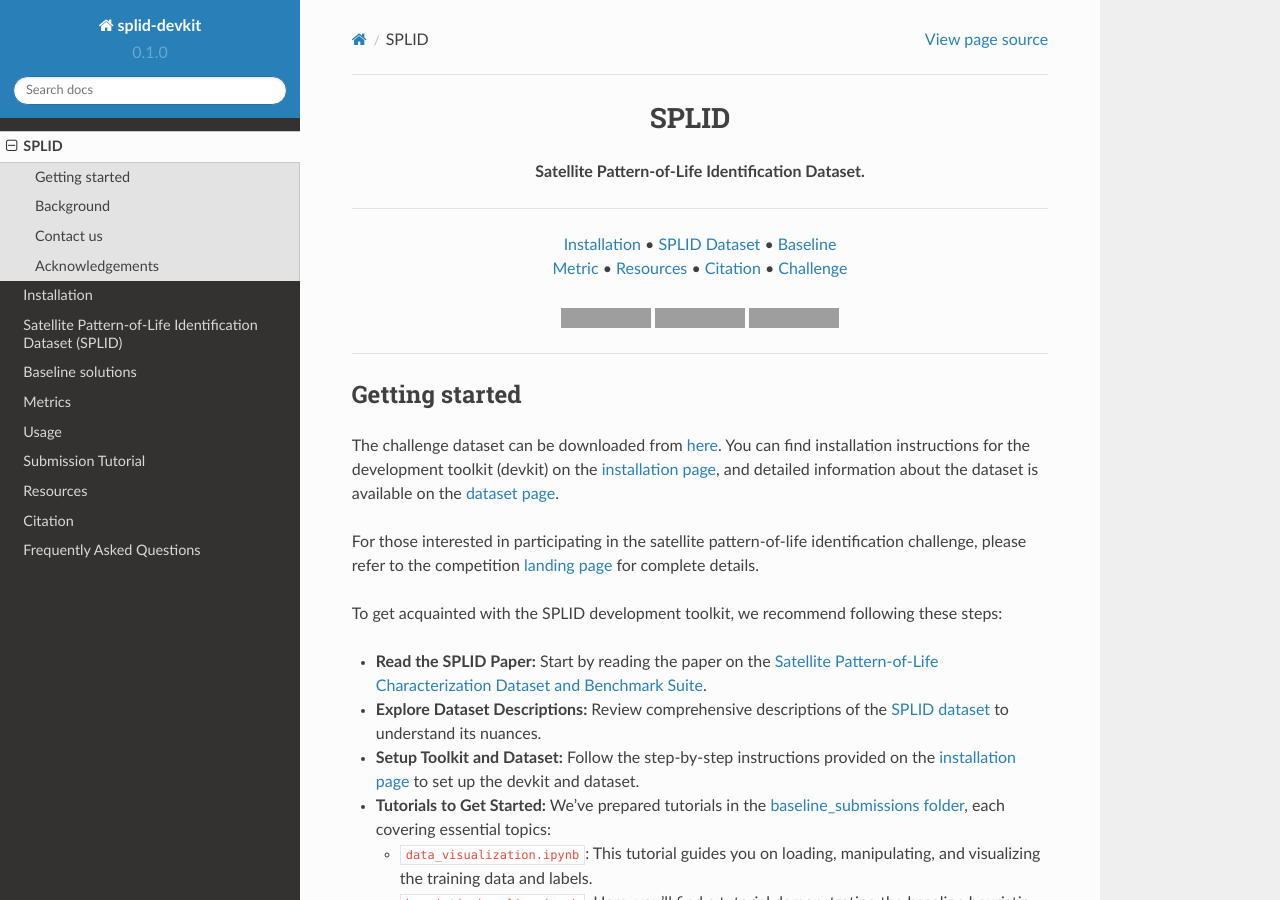
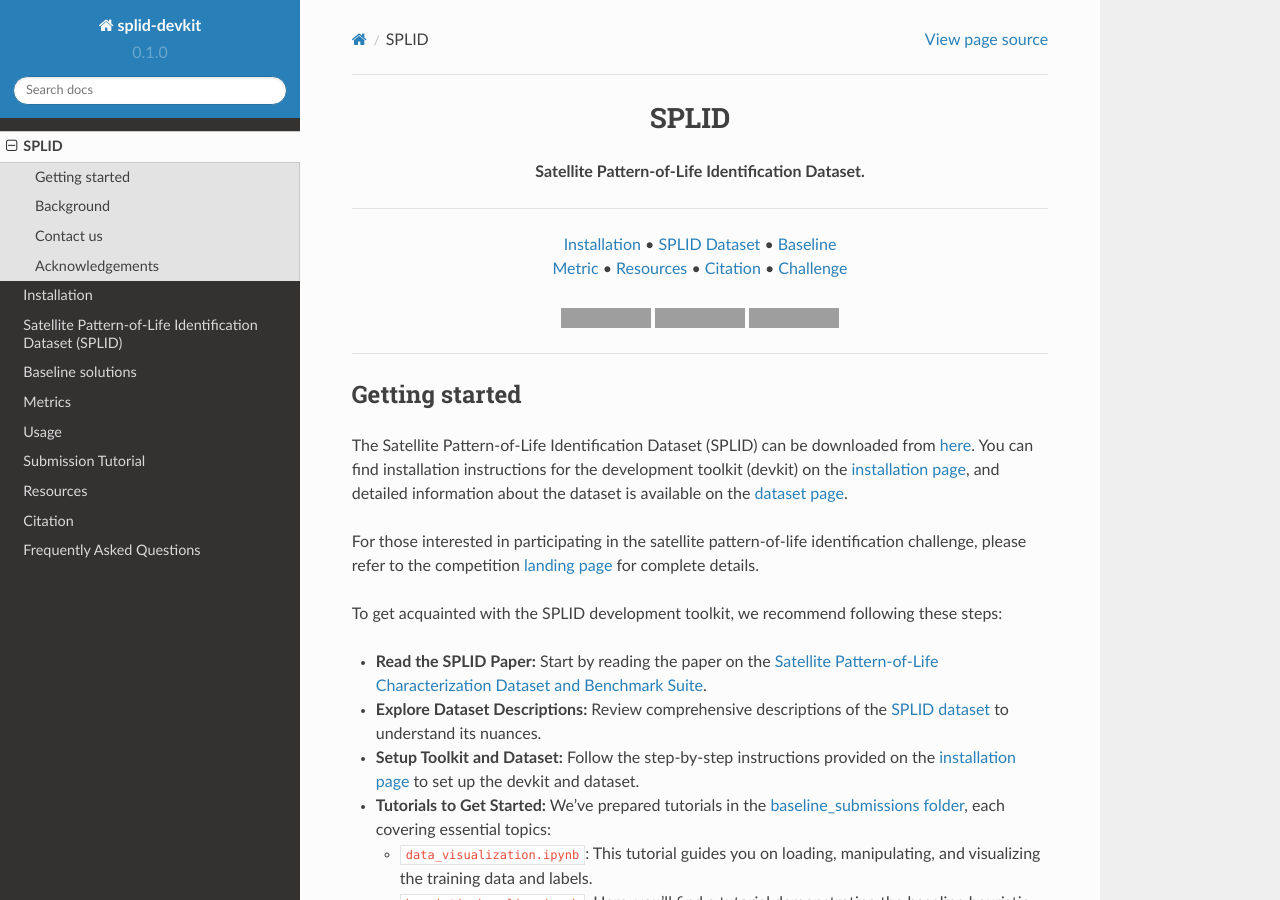
Before and after one commit to olgupila/STORM-AI-devkit-2025, a Sphinx documentation site: the page built from docs/README.md, in a window 1280 px wide and 900 px high. Built offline with Sphinx 7.4.7 and the Read the Docs theme 2.0.0, drawn with Linux system fonts in a browser that asks for light colours; pages that are not in the unit, such as notebooks, are missing from menus; grey boxes are pictures that could not be loaded.

Commit message:
Update README.md

```diff
--- a/docs/README.md
+++ b/docs/README.md
@@ -23,7 +23,7 @@ ______________________________________________________________________
 <div align="left">
 
 ## Getting started
-The challenge dataset can be downloaded from <a href="https://www.dropbox.com/scl/fo/jt5h1f82iycjb8elybmlz/h?rlkey=bjcmny486ddf7m0j7b9uok9ww&dl=0">here</a>. You can find installation instructions for the development toolkit (devkit) on the [installation page](https://splid-devkit.readthedocs.io/en/latest/installation.html), and detailed information about the dataset is available on the [dataset page](https://splid-devkit.readthedocs.io/en/latest/dataset.html).
+The Satellite Pattern-of-Life Identification Dataset (SPLID) can be downloaded from <a href="https://www.dropbox.com/scl/fo/jt5h1f82iycjb8elybmlz/h?rlkey=bjcmny486ddf7m0j7b9uok9ww&dl=0">here</a>. You can find installation instructions for the development toolkit (devkit) on the [installation page](https://splid-devkit.readthedocs.io/en/latest/installation.html), and detailed information about the dataset is available on the [dataset page](https://splid-devkit.readthedocs.io/en/latest/dataset.html).
 
 For those interested in participating in the satellite pattern-of-life identification challenge, please refer to the competition [landing page](https://eval.ai/web/challenges/challenge-page/2164/overview) for complete details.
 
```
